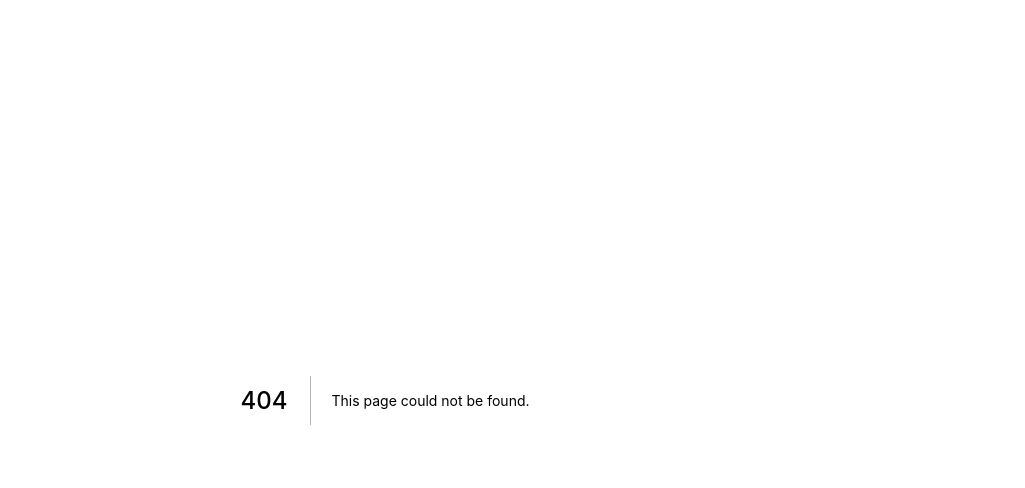
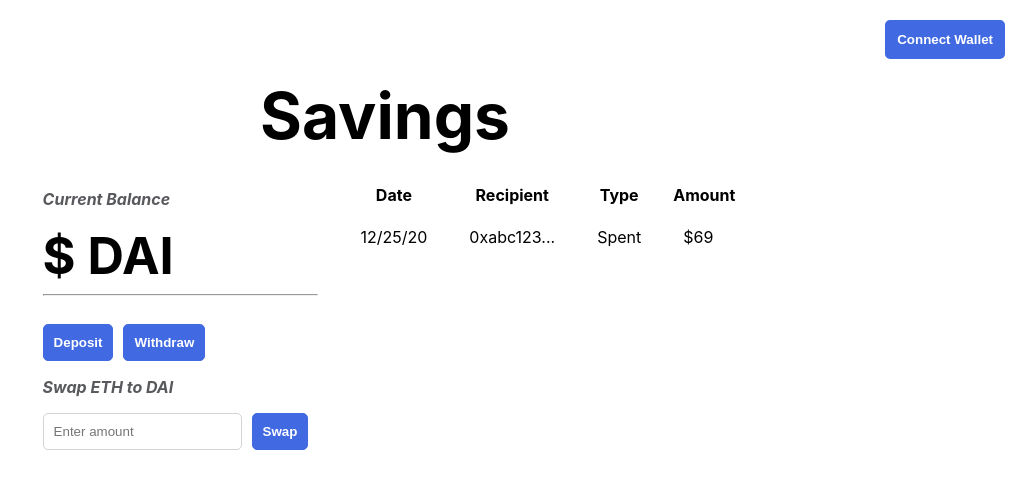
Before and after one commit to geovgy/Metabank, a Next.js app in the folder frontend/: page /savings in a window 1280 px wide. Before the commit this address had no page. Shown: the top 488 px of the page, without its empty margins (255-1280 px from the left). Built offline with nearby package versions, Linux system fonts and the light colour scheme.

Commit message:
Added savings page and trimmed other files

```diff
--- a/frontend/pages/credit.js
+++ b/frontend/pages/credit.js
@@ -93,6 +93,7 @@ export default function Credit() {
     }
 
     async function repay(e) {
+        e.preventDefault();
         const repayForm = document.querySelector('#repay-form');
         const amount = repayForm.querySelector('.amount').value;
         const enableBtn = document.querySelector('#enableRepayBtn');
@@ -121,7 +122,7 @@ export default function Credit() {
     return (
         <div>
             <Head>
-                <title>Metabank</title>
+                <title>Credit | Metabank</title>
                 <meta name="description" content="Banking for the Metaverse" />
                 <link rel="icon" href="/favicon.ico" />
             </Head>
@@ -136,14 +137,11 @@ export default function Credit() {
                         <div className={styles.showcase}>
                             <p>Credit Available</p>
                             <h1>{creditInfo.available}</h1>
-                            <h1>$1791.63</h1>
                             <hr/>
                             <p>Credit Limit</p>
                             <h2>{creditInfo.limit}</h2>
-                            <h2>$3000</h2>
                             <p>Need to repay</p>
                             <h2>{creditInfo.owed}</h2>
-                            <h2>$1208.37</h2>
 
                             <br/>
 
--- /dev/null
+++ b/frontend/pages/savings.js
@@ -0,0 +1,205 @@
+import { useState, useContext } from 'react';
+
+// Import smart contracts
+import SavingsPool from '../../artifacts/contracts/SavingsPool.sol/SavingsPool.json';
+import { ethers } from 'ethers';
+
+import { Web3Context } from '../components/Web3/Web3Context';
+import NavBar from '../components/HorizontalLayout/NavBar';
+import Head from 'next/head';
+import styles from '../styles/Credit.module.css';
+
+export default function Savings() {
+    const {
+        account,
+        savingsContract,
+        savingsInfo,
+        setSavingsInfo,
+        daiContract,
+        walletInfo
+    } = useContext(Web3Context);
+
+    async function repay(e) {
+        const repayForm = document.querySelector('#repay-form');
+        const amount = repayForm.querySelector('input').value;
+        const enableBtn = document.querySelector('#enableRepayBtn');
+
+        const usdcAmount = parseFloat(amount)*(10**6);
+        const approvalTx = await usdcContract.approve(creditContract.address, usdcAmount);
+        await approvalTx.wait();
+
+        const repayTx = await creditContract.repay(usdcAmount);
+        await repayTx.wait();
+
+        viewCreditAccount(creditContract);
+
+        repayForm.hidden = true;
+        enableBtn.hidden = false;
+    }
+
+    async function viewSavingsAccount(contract) {
+		let isMember;
+		let individualBalance;
+		let totalBalance;
+		let totalInterestAccrued;
+
+		totalBalance = await contract.getTotalSavingsBalance();
+		totalBalance = ethers.utils.formatEther(totalBalance);
+
+		totalInterestAccrued = await contract.getTotalInterestAccrued();
+		totalInterestAccrued = ethers.utils.formatEther(totalInterestAccrued);
+
+		isMember = await contract.checkMembership();
+
+		if (isMember) {
+			individualBalance = await contract.getMemberSavingsBalance();
+			individualBalance = ethers.utils.formatEther(individualBalance);
+		}
+
+		setSavingsInfo({
+			isMember,
+			individualBalance,
+			totalBalance,
+			totalInterestAccrued
+		});
+	}
+
+    async function swapETHToDAI(e) {
+        e.preventDefault();
+
+        const amount = document.querySelector('#swap-form').querySelector('input');
+
+        await savingsContract.swap({
+          value: ethers.utils.parseEther(`${amount.value}`)
+        });
+
+        amount.value = '';
+        return;
+    }
+
+    async function deposit(e) {
+        e.preventDefault();
+
+        const form = document.querySelector('#deposit-form');
+        const amount = form.querySelector('input');
+        const enableBtn = document.querySelector('#enableDepositBtn');
+        const otherBtn = document.querySelector('#enableWithdrawBtn');
+
+        const approvalTx = await daiContract.approve(savingsContract.address, ethers.utils.parseEther(`${amount.value}`));
+        await approvalTx.wait();
+
+        const depositTx = await savingsContract.depositTokensToSavings(ethers.utils.parseEther(`${amount.value}`));
+        await depositTx.wait();
+
+        viewSavingsAccount(savingsContract);
+
+        form.hidden = true;
+        enableBtn.hidden = false;
+        otherBtn.hidden = false;
+        amount.value = '';
+    }
+
+    async function withdraw(e) {
+        e.preventDefault();
+
+        const form = document.querySelector('#withdraw-form');
+        const amount = form.querySelector('input');
+        const enableBtn = document.querySelector('#enableWithdrawBtn');
+        const otherBtn = document.querySelector('#enableDepositBtn');
+
+        const withdrawalTx = await savingsContract.withdrawFromSavings(ethers.utils.parseEther(`${amount.value}`));
+        await withdrawalTx.wait();
+
+        viewSavingsAccount(savingsContract);
+
+        form.hidden = true;
+        enableBtn.hidden = false;
+        otherBtn.hidden = false;
+        amount.value = '';
+    }
+
+    function enableForm(e) {
+        let form;
+        let enableBtn;
+        let otherBtn;
+        if (e.target.id.includes('Deposit')) {
+            form = document.querySelector('#deposit-form');
+            enableBtn = document.querySelector('#enableDepositBtn');
+            otherBtn = document.querySelector('#enableWithdrawBtn');
+        } else if (e.target.id.includes('Withdraw')) {
+            form = document.querySelector('#withdraw-form');
+            enableBtn = document.querySelector('#enableWithdrawBtn');
+            otherBtn = document.querySelector('#enableDepositBtn');
+        }
+
+        form.hidden = false;
+        enableBtn.hidden = true;
+        otherBtn.hidden = true;
+    }
+
+    return (
+        <div>
+            <Head>
+                <title>Savings | Metabank</title>
+                <meta name="description" content="Banking for the Metaverse" />
+                <link rel="icon" href="/favicon.ico" />
+            </Head>
+
+            <NavBar />
+
+            <main>
+                <h1 className={styles.title}>Savings</h1>
+
+                <div className={styles.row}>
+                    <div className={styles.showcase}>
+                        <p>Current Balance</p>
+                        <h1>${savingsInfo.individualBalance} DAI</h1>
+                        <hr/>
+
+                        <br/>
+
+                        <button onClick={enableForm} id="enableDepositBtn">Deposit</button>
+                        <form method="post" onSubmit={deposit} id="deposit-form" hidden>
+                            <input type="number" placeholder="Enter Amount" required />
+                            <button type="submit">Submit Deposit</button>
+                        </form>
+
+                        <button onClick={enableForm} id="enableWithdrawBtn">Withdraw</button>
+                        <form method="post" onSubmit={withdraw} id="withdraw-form" hidden>
+                            <input type="number" placeholder="Enter Amount" required />
+                            <button type="submit">Submit Withdrawal</button>
+                        </form>
+
+                        <br/>
+
+                        <p>Swap ETH to DAI</p>
+                        <form id="swap-form" method="post" onSubmit={swapETHToDAI}>
+                            <input type="number" placeholder="Enter amount" required />
+                            <button type="submit">
+                                Swap
+                            </button>
+                        </form>
+                    </div>
+                    <div className={styles.transactionList}>
+                        <table>
+                            <thead>
+                                <th>Date</th>
+                                <th>Recipient</th>
+                                <th>Type</th>
+                                <th>Amount</th>
+                            </thead>
+                            <tbody>
+                                <tr>
+                                    <td>12/25/20</td>
+                                    <td>0xabc123...</td>
+                                    <td>Spent</td>
+                                    <td>$69</td>
+                                </tr>
+                            </tbody>
+                        </table>
+                    </div>
+                </div>
+            </main>
+        </div>
+    )
+}
```
Also changed, not shown: frontend/pages/index.js (+5 -88 lines).
